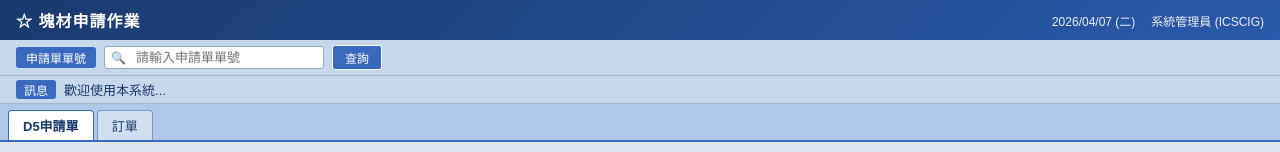
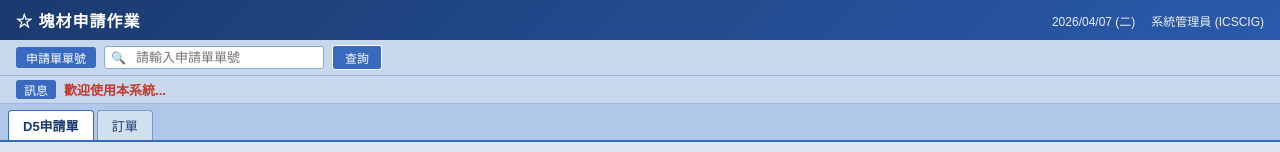
Before and after one commit to Sumengkai/20260407_GB_Project_2, a Vue app: page / in a window 1280 px wide. Shown: the top 152 px of the page. Built offline with nearby package versions, Linux system fonts and the light colour scheme.

Commit message:
Add files via upload

```diff
--- a/src/App.vue
+++ b/src/App.vue
@@ -614,10 +614,7 @@ function handleOutputDelete(proc, { section, ids }) {
   padding:4px 16px; display:flex; align-items:center; gap:8px; min-height:28px;
 }
 .msg-label { background:#3a6abf; color:#fff; padding:1px 8px; border-radius:3px; font-size:12px; white-space:nowrap; }
-.msg-text { font-size:13px; }
-.msg-text.info    { color:#1a3a6e; }
-.msg-text.success { color:#155724; font-weight:bold; }
-.msg-text.error   { color:#c0392b; font-weight:bold; }
+.msg-text { font-size:13px; color:#c0392b; font-weight:bold; }
 
 /* 頁籤導覽 */
 .tab-nav {
```
